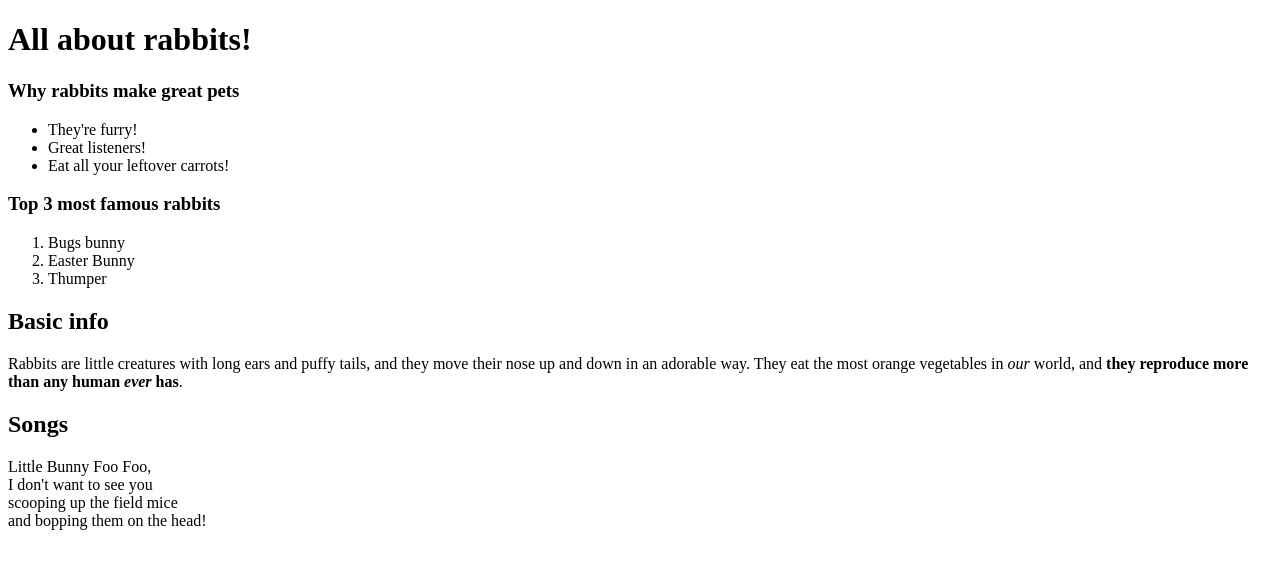
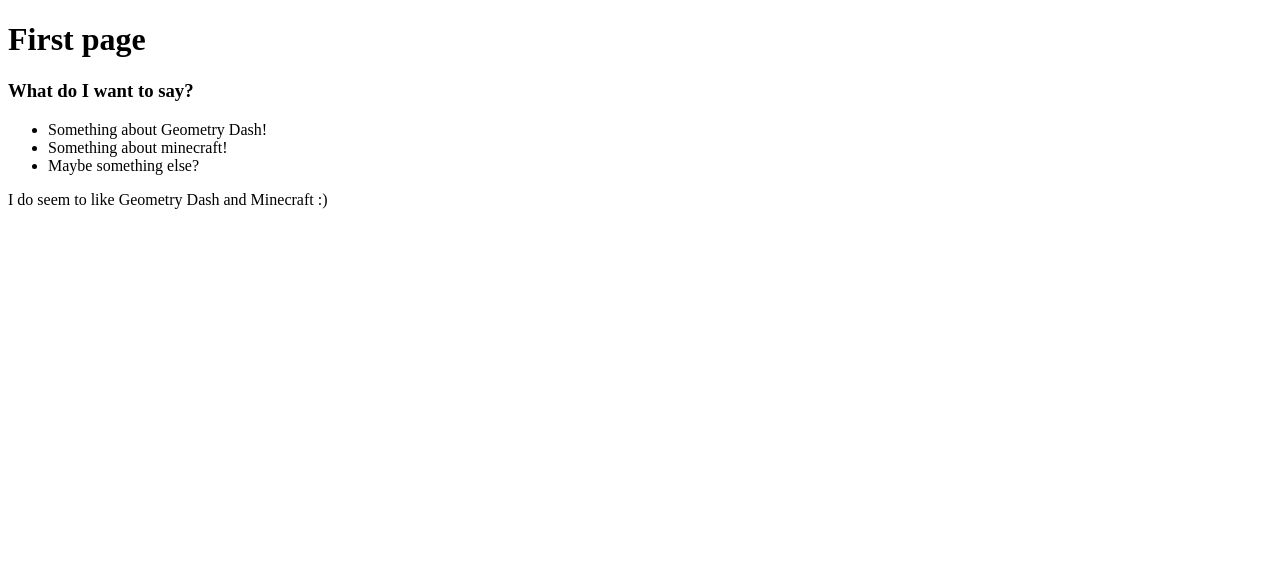
Before and after one commit to Oli-hacked-gaming-4-life/oliweb, a plain HTML site: page index.html in a window 1280 px wide. Drawn offline with Linux system fonts and the light colour scheme.

Commit message:
Update index.html

```diff
--- a/index.html
+++ b/index.html
@@ -2,38 +2,21 @@
 <html>
     <head>
         <meta charset="utf-8">
-        <title>HTML: Images</title>
+        <title>First page</title>
     </head>
     <body>
 
-    <h1>All about rabbits!</h1>
+    <h1>First page</h1>
 
-    <h3>Why rabbits make great pets</h3>
+    <h3>What do I want to say?</h3>
 
     <ul>
-        <li>They're furry!</li>
-        <li>Great listeners!</li>
-        <li>Eat all your leftover carrots!</li>
+        <li>Something about Geometry Dash!</li>
+        <li>Something about minecraft!</li>
+        <li>Maybe something else?</li>
     </ul>
 
-    <h3>Top 3 most famous rabbits</h3>
-
-    <ol>
-        <li>Bugs bunny</li>
-        <li>Easter Bunny</li>
-        <li>Thumper</li>
-    </ol>
-
-    <h2>Basic info</h2>
-
-    <p>Rabbits are little creatures with long ears and puffy tails, and they move their nose up and down in an adorable way. They eat the most orange vegetables in <em>our</em> world, and <strong>they reproduce more than any human <em>ever</em> has</strong>.</p>
-
-    <h2>Songs</h2>
-
-    <p>Little Bunny Foo Foo, <br>
-I don't want to see you <br>
-scooping up the field mice <br>
-and bopping them on the head!</p>
+    <p>I do seem to like Geometry Dash and Minecraft :)</p>
 
     </body>
 </html>
```
